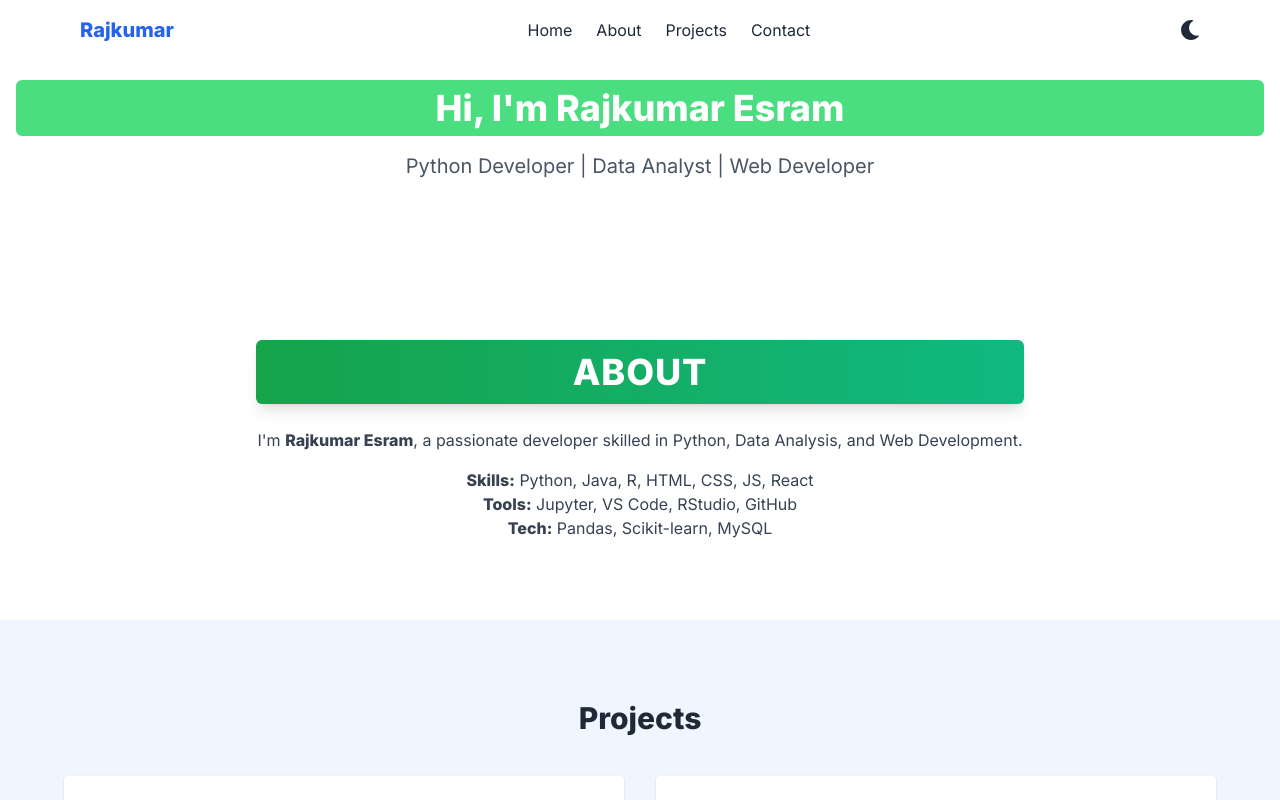
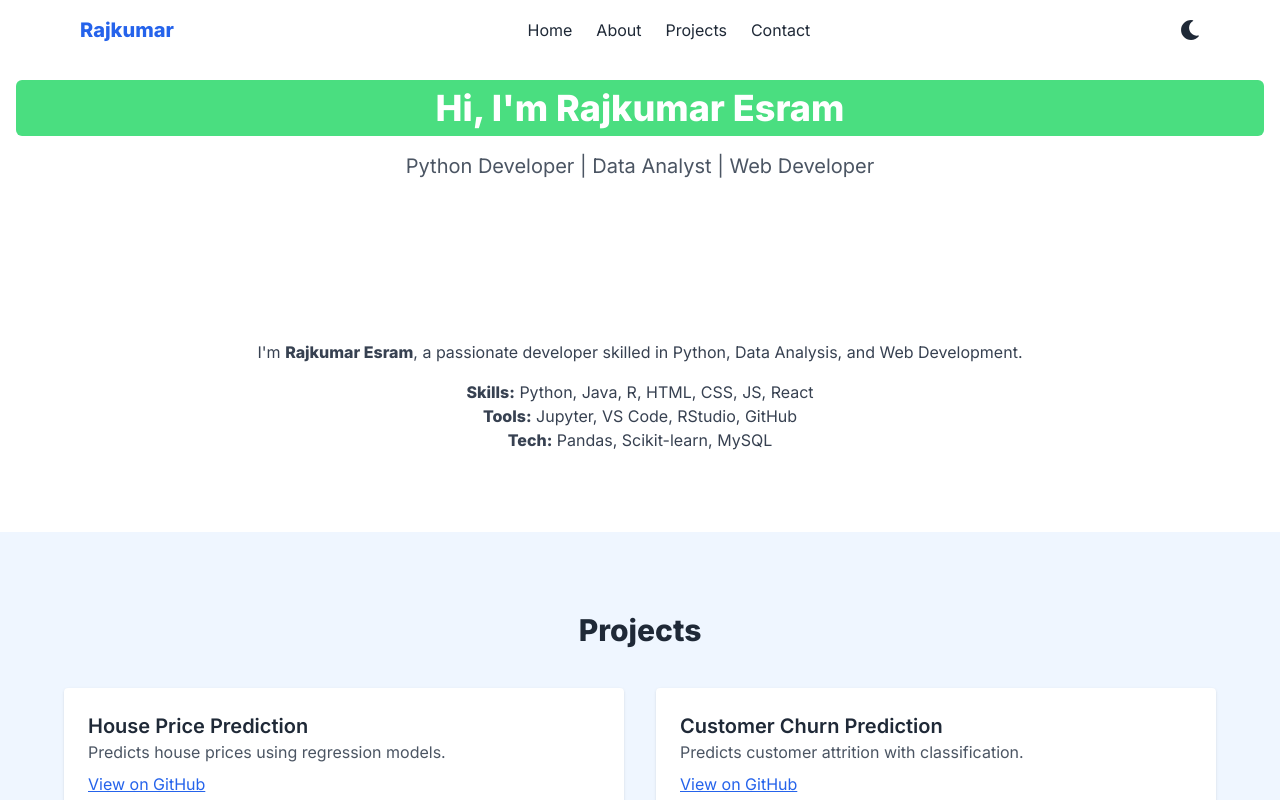
Before and after one commit to Rajkumar05-coder/rajkumar-portfolio, a React (Vite) app: page / in a window 1280 px wide. Shown: the top 800 px of the page. Built offline with nearby package versions, Linux system fonts and the light colour scheme.

Commit message:
Update About.jsx

```diff
--- a/src/components/About.jsx
+++ b/src/components/About.jsx
@@ -4,9 +4,6 @@ export default function About() {
   return (
     <section id="about" className="py-20 px-4 bg-white dark:bg-gray-900 text-center">
       <div className="max-w-3xl mx-auto">
-    <h2 className="text-3xl sm:text-4xl font-bold text-center bg-gradient-to-r from-green-600 to-emerald-500 text-white py-3 px-4 rounded-md shadow-lg uppercase tracking-wide mb-6">
-  About
-</h2>
 
         <p className="text-gray-700 dark:text-gray-300 mb-4">
           I'm <strong>Rajkumar Esram</strong>, a passionate developer skilled in Python, Data Analysis, and Web Development.
```
